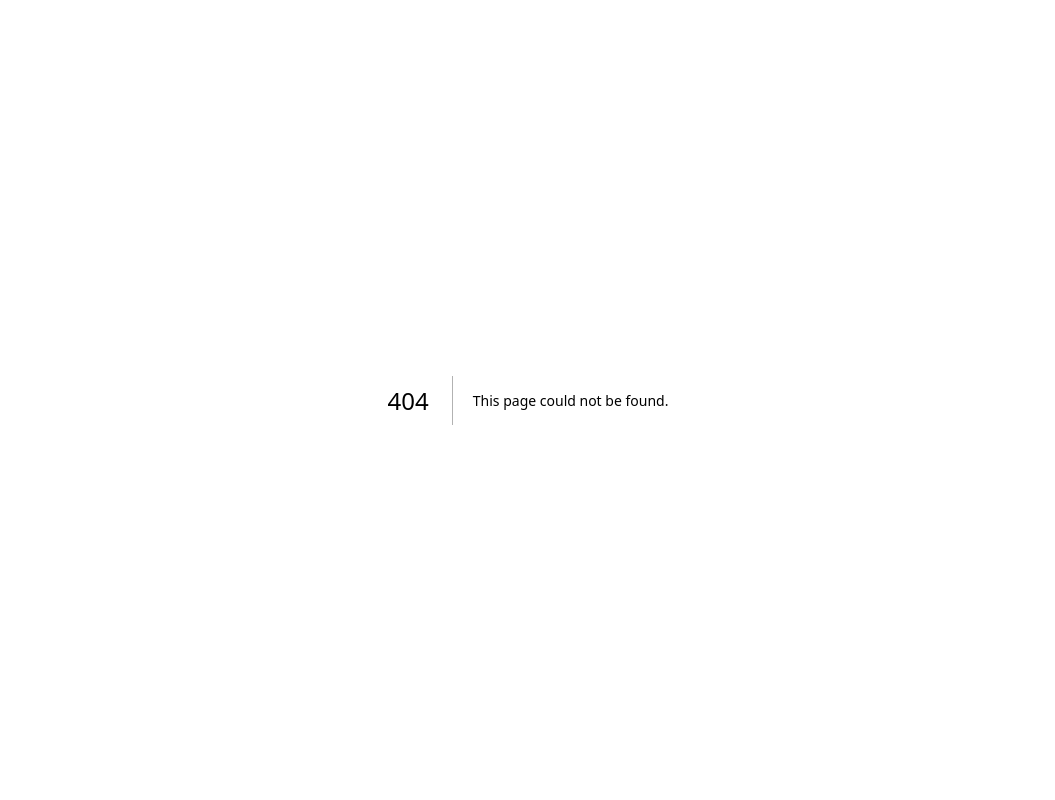
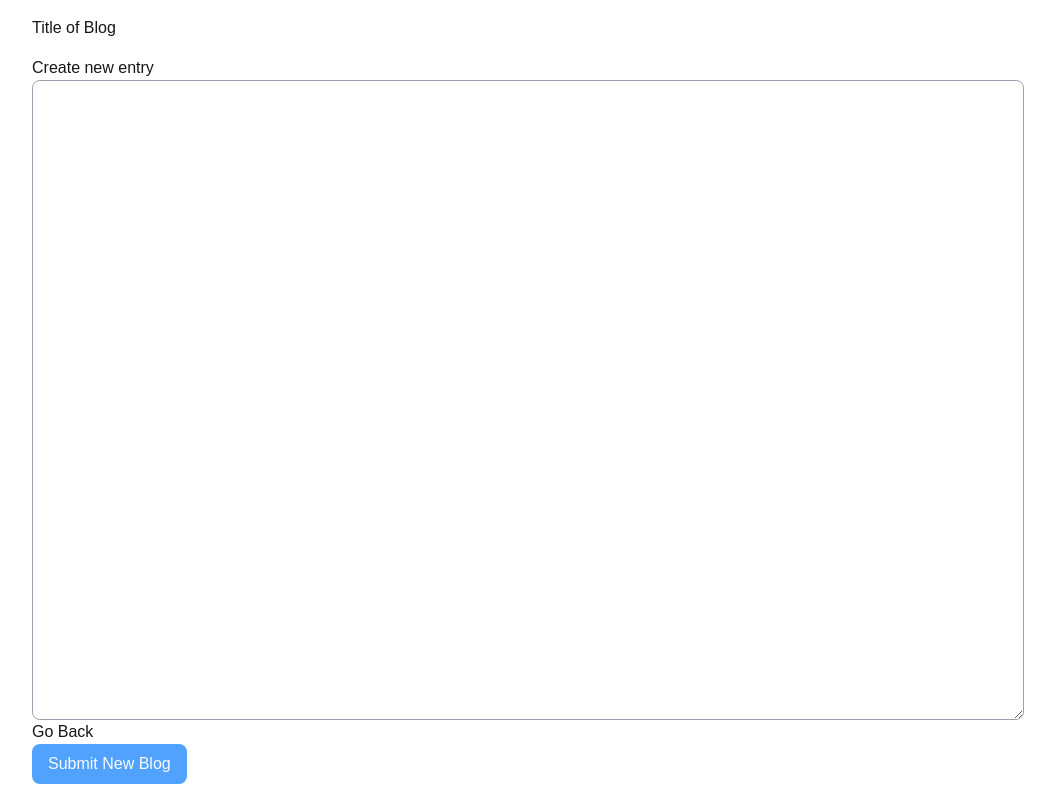
Before and after one commit to Fifthcus/michaelinprogress-internal, a Next.js app: page /blog in a window 1280 px wide. Before the commit this address had no page. Shown: the whole page, without its empty margins (112-1167 px from the left). Built offline with nearby package versions, Linux system fonts and the light colour scheme.

Commit message:
- Created basic UI for whether or not the user wants to either create, or edit a blog entry using conditional rendering techniques.

```diff
--- /dev/null
+++ b/app/blog/layout.tsx
@@ -0,0 +1,7 @@
+export default function RootLayout({ children }: Readonly<{ children: React.ReactNode }>) {
+  return (
+    <main className="max-w-screen-lg m-auto flex flex-col gap-8 grow w-full h-screen">
+        { children }
+    </main>
+  );
+}
--- /dev/null
+++ b/app/blog/page.tsx
@@ -0,0 +1,9 @@
+import BlogEditor from "@/components/ui/blogs/BlogEditor";
+
+export default function Blog() {
+  return (
+    <>
+      <BlogEditor/>
+    </>
+  );
+}
--- a/components/pages/DashboardPage.tsx
+++ b/components/pages/DashboardPage.tsx
@@ -1,5 +1,6 @@
 "use client"
 
+import Link from "next/link";
 import RenderBlogs from "../ui/blogs/RenderBlogs";
 
 const DashboardPage = () => {
@@ -9,7 +10,9 @@ const DashboardPage = () => {
                 <RenderBlogs/>
             </section>
             <section className="m-auto p-4">
-                <button className="bg-blue-400 border-blue-400 text-neutral-50 px-4 py-2 rounded-lg cursor-pointer">New Entry</button>
+                <Link href="../blog?action=create" className="bg-blue-400 border-blue-400 text-neutral-50 px-4 py-2 rounded-lg cursor-pointer">
+                    New Entry
+                </Link>
             </section>
         </>
     );
--- /dev/null
+++ b/components/ui/blogs/BlogEditor.tsx
@@ -0,0 +1,45 @@
+"use client"
+
+import { useState } from "react";
+import { useSearchParams } from "next/navigation";
+import Link from "next/link";
+
+const BlogEditor = () => {
+    const [title, setTitle] = useState("");
+    const [content, setContent] = useState("");
+    const searchParams = useSearchParams();
+
+    const action = searchParams.get("action");
+    return(
+        <article className="h-full p-4">
+            <form className="flex flex-col items-center h-full w-full gap-4">
+                {
+                    action === "create" ?
+                        <div className="flex flex-col w-full">
+                            <label htmlFor="title">Title</label>
+                            <input type="text" name="title" id="title" value={title} onChange={(event) => setTitle(event.target.value)} placeholder="Title of blog entry" className="border border-gray-400 p-2 rounded-lg"/>
+                        </div>
+                    :
+                        <div className="flex flex-col w-full">
+                            <p>Title of Blog</p>
+                        </div>
+                }
+                <div className="flex flex-col w-full h-full">
+                    <label htmlFor="entry">{ action === "edit" ? "Edit this entry" : "Create new entry" }</label>
+                    <textarea name="" id="entry" className="w-full h-full border border-gray-400 rounded-lg p-2" value={content} onChange={(event) => {
+                        setContent(event.target.value);
+                    }}/>
+                    <Link href="../dashboard">
+                        <p className="hover:underline">Go Back</p>
+                    </Link>
+                    {   action === "edit" ?
+                            <button className="bg-blue-400 border-blue-400 text-neutral-50 px-4 py-2 w-fit rounded-lg cursor-pointer">Save Changes</button>
+                            :
+                            <button className="bg-blue-400 border-blue-400 text-neutral-50 px-4 py-2 w-fit rounded-lg cursor-pointer">Submit New Blog</button>
+                    }
+                </div>
+            </form>
+        </article>
+    );
+}
+export default BlogEditor;
```
